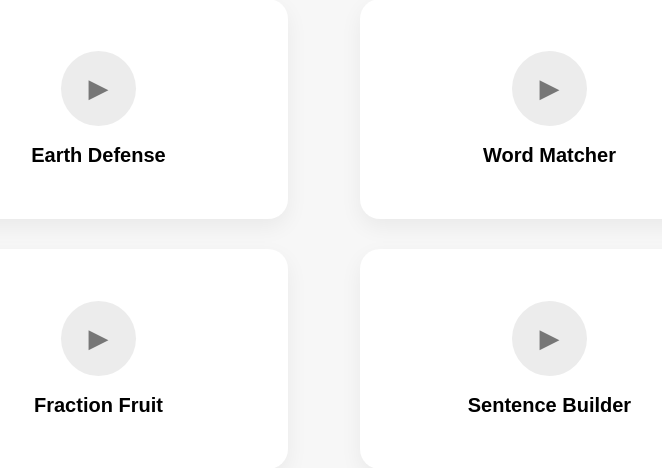
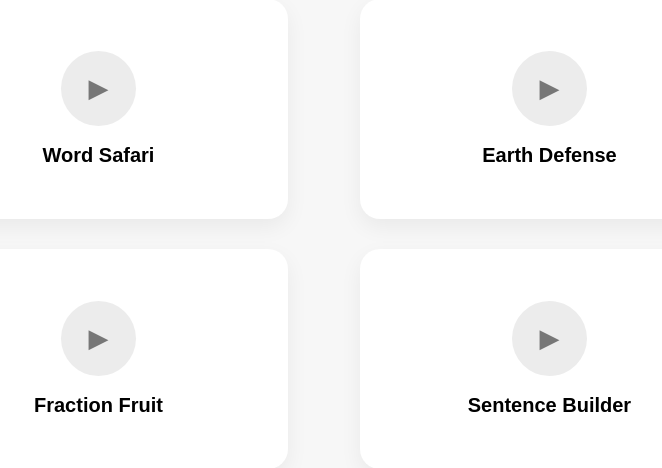
Before and after one commit to 248034nikita-jpg/Gyan_Setu, a PHP site: page /child-dashboard.php in a window 1280 px wide. Shown: the part 833-1301 px from the top of the page, without its empty margins (461-1123 px from the left). Run offline with PHP 8.4, Linux system fonts and the light colour scheme; the visitor is signed in with stand-in values (Sample User, id 1); data comes from the database, SQL or seed files in the repository.

```diff
--- a/child-dashboard.php
+++ b/child-dashboard.php
@@ -474,17 +474,17 @@ $total_coins_earned = count($earned_badge_ids);
                         ">▶</div>
                     </div>
                     </a>
-                <a href="#" class="game-link" data-subject="gk" style="display:none;">
+                <a href="#" class="game-link" data-subject="English" style="display:none;">
                     <div class="game-card">
                         <div class="play-btn">▶</div>
-                        <p>Earth Defense</p>
+                        <p>Word Safari</p>
                     </div>
                 </a>
 
                 <a href="#" class="game-link" data-subject="english" style="display:none;">
                     <div class="game-card">
                         <div class="play-btn">▶</div>
-                        <p>Word Matcher</p>
+                        <p>Earth Defense</p>
                     </div>
                 </a>
 
```
